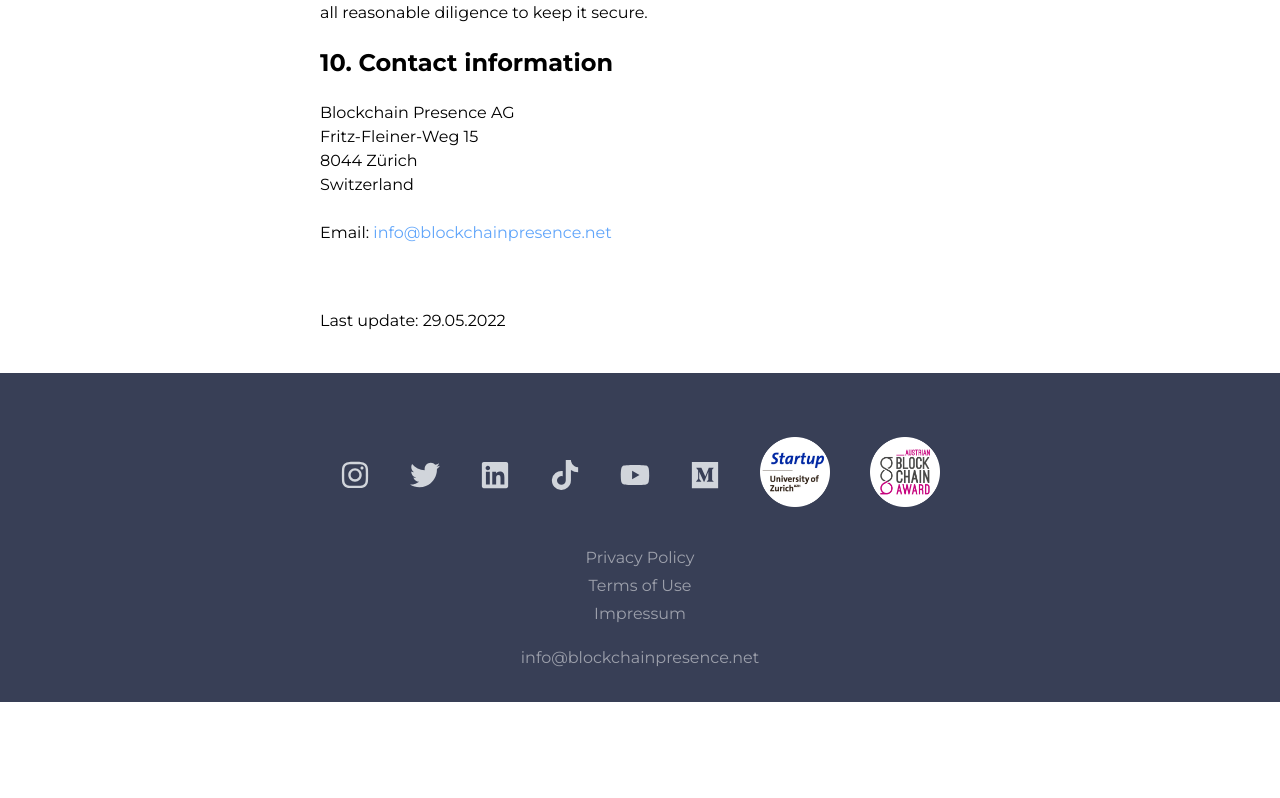
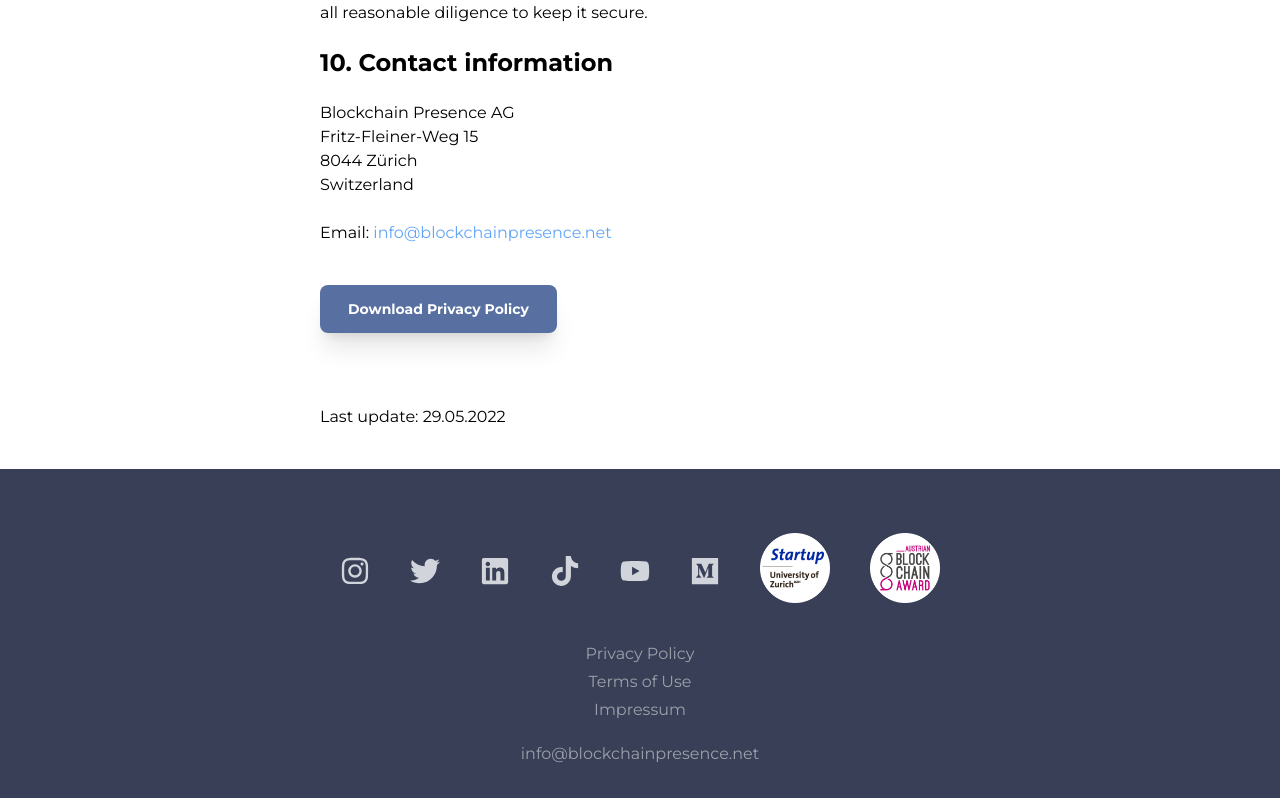
Before and after one commit to migub/BCP-Website-Next, a Next.js app: page /privacy-policy in a window 1280 px wide. Shown: the part 4089-4887 px from the top of the page. Before the commit the page ends 4791 px from the top, so only its background shows below. Built offline with nearby package versions, Linux system fonts and the light colour scheme.

Commit message:
download buttons added

```diff
--- a/pages/about-us.js
+++ b/pages/about-us.js
@@ -70,7 +70,7 @@ const AboutUs = () => {
                 </div>
                 <div>
                   BA Economics (University of Zurich), MA Economics (University
-                  of Zurich), 10 years of experience in the financial sector.
+                  of Zurich), 10 years of experience in the financial sector
                 </div>
               </div>
             }
--- a/pages/impressum.js
+++ b/pages/impressum.js
@@ -1,6 +1,15 @@
+import { useRouter } from "next/router";
+import Button from "../components/Button";
 import TitleSection from "../components/TitleSection";
 
 const Impressum = () => {
+  const router = useRouter();
+  function download(url) {
+    const URL = url;
+    if (typeof window !== "undefined") {
+      window.location.href = URL;
+    }
+  }
   return (
     <div>
       <TitleSection
@@ -42,6 +51,14 @@ const Impressum = () => {
         <p className="font-bold">Register of commerce reference number</p>
         <br />
         <p>CH-020-3049583-1</p>
+        <div className="mt-10 justify-center">
+        <Button
+              onClick={() =>
+                download("/static/Impressum.pdf")
+              }
+            >
+              Download Impressum
+            </Button></div>
         <div className="mt-16">Last update: 29.05.2022</div>
 
       </div>
--- a/pages/privacy-policy.js
+++ b/pages/privacy-policy.js
@@ -1,8 +1,17 @@
+import { useRouter } from "next/router";
 import TitleSection from "../components/TitleSection";
+import Button from "../components/Button";
 
 const h1 = () => {};
 
 const PrivacyPolicy = () => {
+  const router = useRouter();
+  function download(url) {
+    const URL = url;
+    if (typeof window !== "undefined") {
+      window.location.href = URL;
+    }
+  }
   return (
     <div className="">
       <TitleSection
@@ -264,6 +273,14 @@ const PrivacyPolicy = () => {
             info@blockchainpresence.net
           </a>
         </p>
+        <div className="mt-10 justify-center">
+        <Button
+              onClick={() =>
+                download("/static/Privacy_Policy.pdf")
+              }
+            >
+              Download Privacy Policy
+            </Button></div>
         <div className="mt-16">Last update: 29.05.2022</div>
       </div>
     </div>
--- a/pages/terms-of-use.js
+++ b/pages/terms-of-use.js
@@ -1,6 +1,15 @@
+import { useRouter } from "next/router";
+import Button from "../components/Button";
 import TitleSection from "../components/TitleSection";
 
 const TermsOfUse = () => {
+  const router = useRouter();
+  function download(url) {
+    const URL = url;
+    if (typeof window !== "undefined") {
+      window.location.href = URL;
+    }
+  }
   return (
     <div className="">
       <TitleSection
@@ -390,6 +399,14 @@ const TermsOfUse = () => {
             </a>
           </p>
         </div>
+        <div className="mt-10 justify-center">
+        <Button
+              onClick={() =>
+                download("/static/Terms_of_Use.pdf")
+              }
+            >
+              Download Terms of Use
+            </Button></div>
         <div className="mt-16">Last update: 29.05.2022</div>
       </div>
     </div>
```
Also changed, not shown: 1 other file (tests, documents, lock files or other folders).
